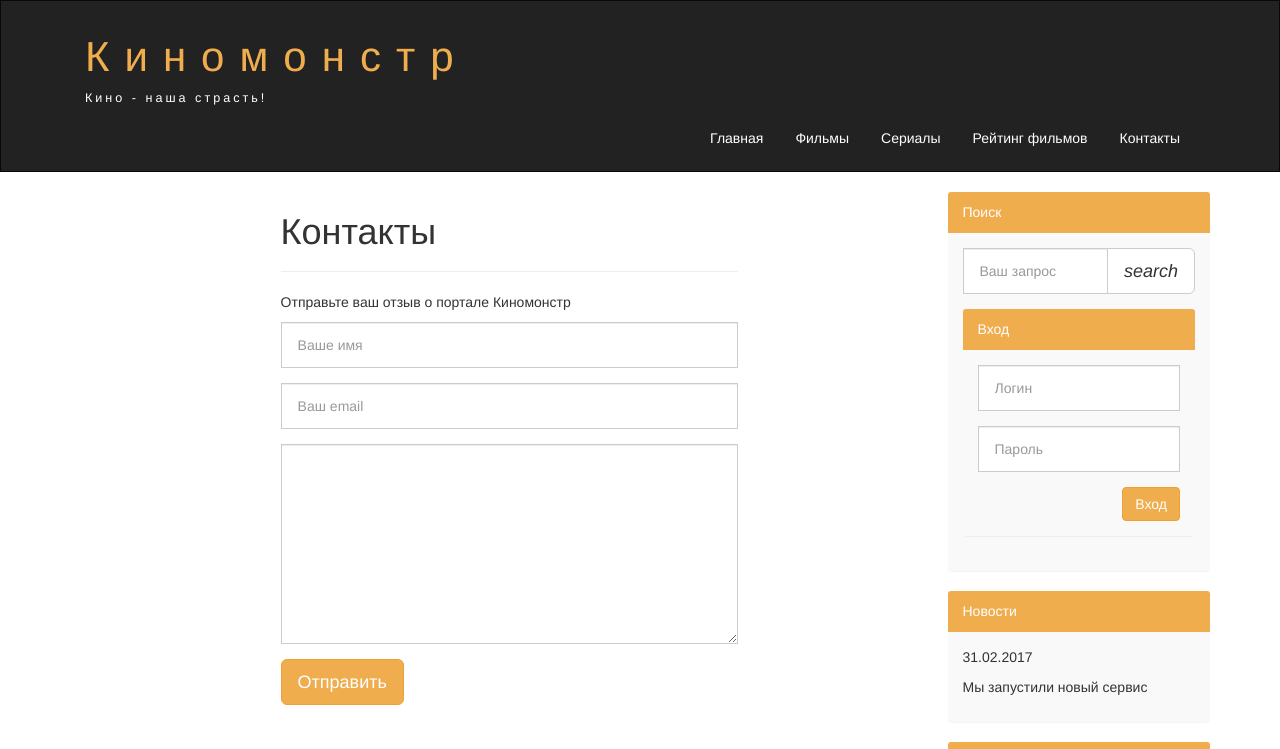
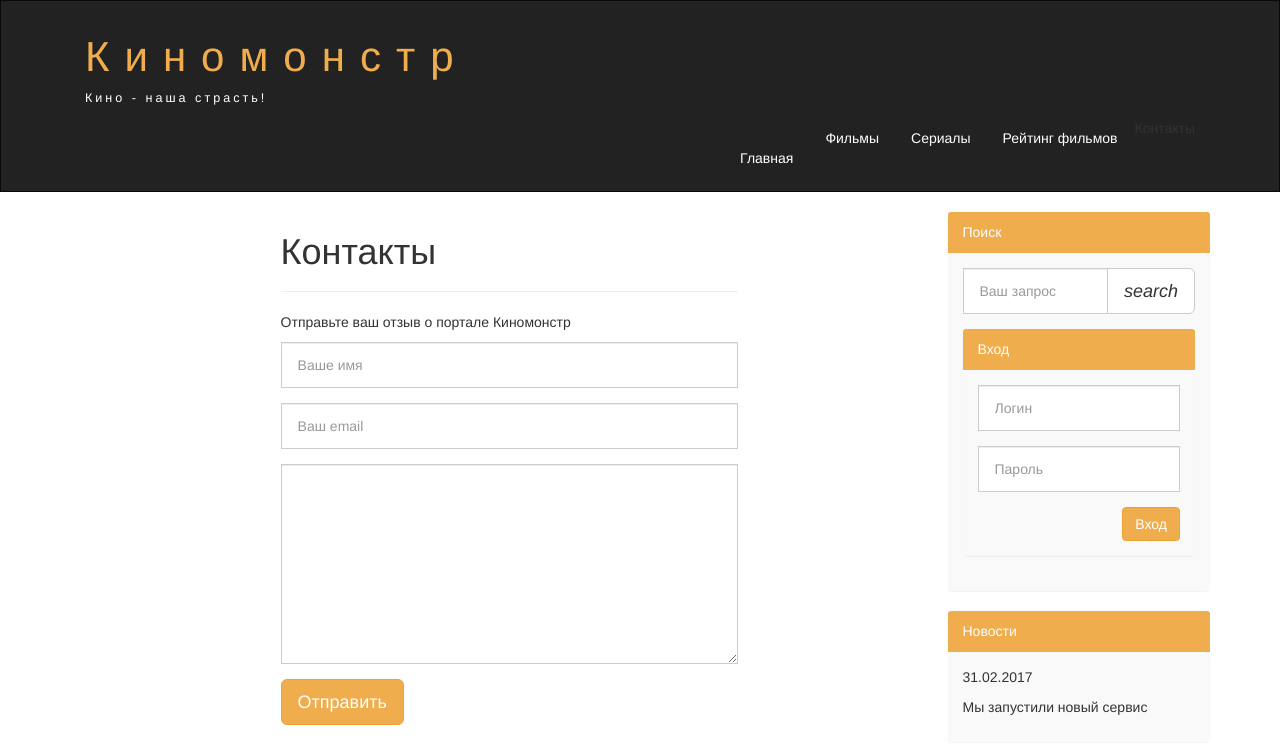
Before and after one commit to chambermind/2023, a plain HTML site: page contacts.html in a window 1280 px wide. Shown: the top 749 px of the page. Drawn offline with nearby package versions, Linux system fonts and the light colour scheme.

Commit message:
Update contacts.html

```diff
--- a/contacts.html
+++ b/contacts.html
@@ -50,11 +50,11 @@
               class="collapse navbar-collapse navbar-right"
             >
               <ul class="nav nav-pills">
-                <li class="index.html"><a href="#">Главная</a></li>
+                <li><a href="index.html"><a href="#">Главная</a></li>
                 <li><a href="show.html">Фильмы</a></li>
                 <li><a href="#">Сериалы</a></li>
                 <li><a href="rating.html">Рейтинг фильмов</a></li>
-                <li><a href="active">Контакты</a></li>
+                <li class="active">Контакты</li>
               </ul>
             </div>
           </div>
```
